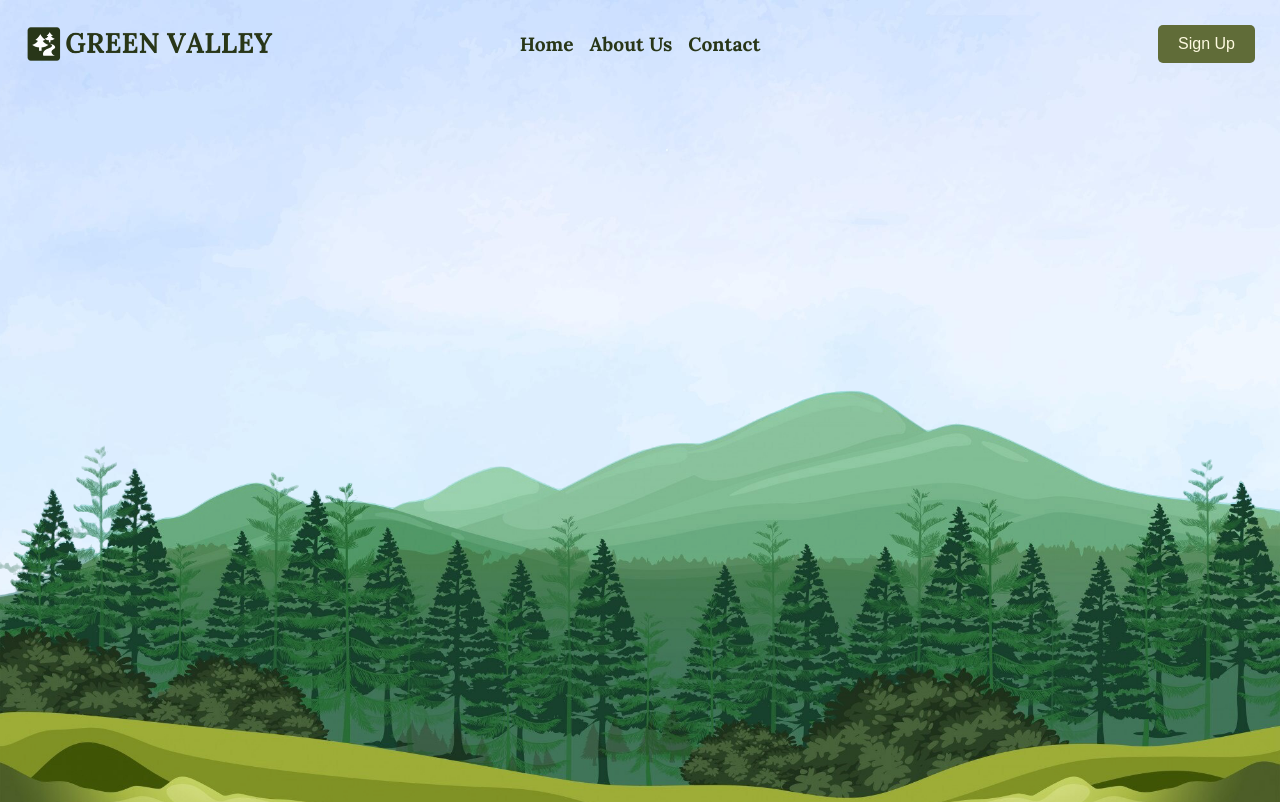
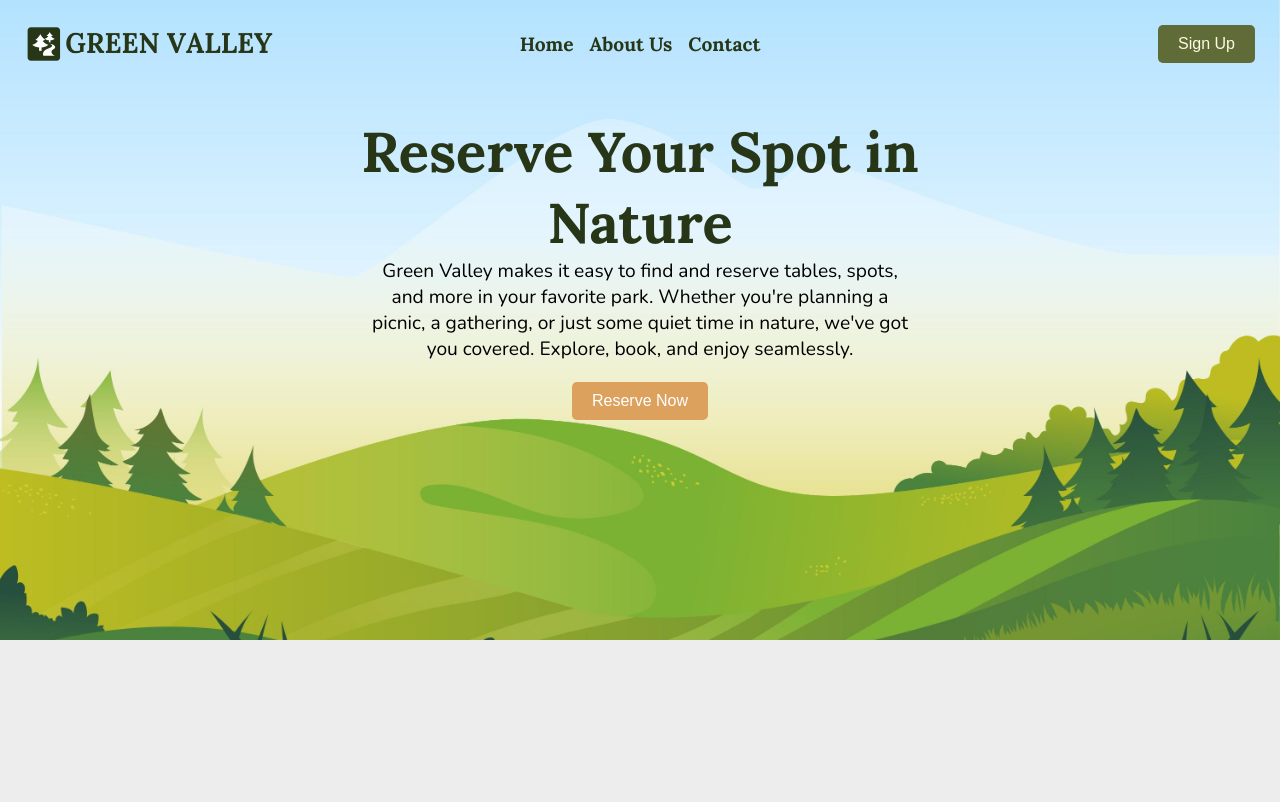
Before and after one commit to MarcosGulhotti/Green-Valley, a Next.js app: page / in a window 1280 px wide. Shown: the top 802 px of the page. Built offline with nearby package versions, Linux system fonts and the light colour scheme.

Commit message:
feat: implement new HomePage component with hero section and update styles

```diff
--- a/src/app/globals.css
+++ b/src/app/globals.css
@@ -2,8 +2,9 @@
   --background: #ffffff;
   --foreground: #171717;
   --color-white: #ffffff;
+  --color-black: #000000;
   --color-olive-green: #606C38;
-  --color-olive-green-light: #B5CC82;
+  --color-olive-green-hover: #3E442B;
   --color-forest-green: #283618;
   --color-soft-beige: #FEFAE0;
   --color-golden-brown: #DDA15E;
@@ -13,8 +14,8 @@
 
 @media (prefers-color-scheme: light) {
   :root {
-    --background: #0a0a0a;
-    --foreground: #ededed;
+    --background: #ededed;
+    --foreground: #0a0a0a;
   }
 }
 
--- /dev/null
+++ b/src/app/home/homePage.css
@@ -0,0 +1,76 @@
+.hero-container {
+    width: 100%;
+    height: 80vh;
+
+    background-image: url("/images/background-image.jpg");
+    background-size: cover;
+    background-position: center;
+    background-repeat: no-repeat;
+
+    display: flex;
+    justify-content: center;
+    align-items: center;
+    text-align: center;
+    padding: 0 20px;
+}
+
+.hero-text {
+    max-width: 85%;
+
+    padding: 20px;
+    border-radius: 10px;
+    color: var(--color-black);
+
+    display: flex;
+    flex-direction: column;
+    justify-content: center;
+    align-items: center;
+}
+
+.hero-text h1 {
+    font-size: 2rem;
+    font-family: var(--font-lora);
+    color: var(--color-forest-green);
+}
+
+.hero-text p {
+    font-size: 1rem;
+    font-family: var(--font-nunito);
+    width: 100%;
+    margin-bottom: 20px;
+}
+
+@media (min-width: 768px) {
+    .hero-text {
+        max-width: 70%;
+    }
+
+    .hero-text h1 {
+        font-size: 2.5rem;
+    }
+
+    .hero-text p {
+        font-size: 1.1rem;
+        width: 95%;
+    }
+}
+
+@media (min-width: 1024px) {
+    .hero-container {
+        height: 80vh;
+        align-items: flex-start;
+    }
+
+    .hero-text {
+        max-width: 50%;
+        margin-top: 12vh;
+    }
+
+    .hero-text h1 {
+        font-size: 3.5rem;
+    }
+
+    .hero-text p {
+        font-size: 1.2rem;
+    }
+}
--- /dev/null
+++ b/src/app/home/page.tsx
@@ -0,0 +1,18 @@
+import { Button } from "@/components/Button/Button";
+import "./homePage.css";
+
+export default function HomePage() {
+    return (
+        <section className="hero-container">
+            <div className="hero-text">
+                <h1>Reserve Your Spot in Nature</h1>
+                <p>
+                    Green Valley makes it easy to find and reserve tables, spots, and more in your favorite park.
+                    Whether you&apos;re planning a picnic, a gathering, or just some quiet time in nature,
+                    we&apos;ve got you covered. Explore, book, and enjoy seamlessly.
+                </p>
+                <Button variant="secondary">Reserve Now</Button>
+            </div>
+        </section>
+    );
+}
--- a/src/app/homePage.css
+++ /dev/null
@@ -1,52 +0,0 @@
-.imageContainer {
-    position: relative;
-    width: 100%;
-    height: 1000px;
-}
-
-.sky {
-    position: absolute;
-    top: 0;
-    left: 0;
-    right: 0;
-    bottom: 0;
-    z-index: 1;
-}
-
-.valley {
-    position: absolute;
-    top: 0;
-    left: 0;
-    right: 0;
-    bottom: 0;
-    z-index: 2;
-}
-
-.hero-text {
-    z-index: 3;
-    position: absolute;
-    top: 50%;
-    left: 50%;
-    transform: translate(-50%, -50%);
-
-    display: flex;
-    flex-direction: column;
-    align-items: center;
-
-    margin-top: 60px;
-}
-
-.hero-text h1 {
-    font-size: 3.5rem;
-    color: var(--color-forest-green);
-    font-family: var(--font-lora);
-    text-align: center;
-}
-
-.hero-text p {
-    font-size: 1.2rem;
-    width: 40vw;
-    color: var(--color-olive-green);
-    font-family: var(--font-nunito);
-    text-align: center;
-}
--- a/src/app/page.tsx
+++ b/src/app/page.tsx
@@ -1,33 +1,11 @@
-import Image from "next/image";
-import './homePage.css';
+import HomePage from "./home/page";
 
-export default function HomePage() {
-    return (
-        <div className="imageContainer">
-            <div>
-                <div className="sky">
-                    <Image
-                        src="/images/sky.jpg"
-                        alt="sky"
-                        layout="fill"
-                        objectFit="cover"
-                    />
-                </div>
-                <div className="valley">
-                    <Image
-                        src="/images/valley.png"
-                        alt="valley"
-                        layout="fill"
-                        objectFit="cover"
-                    />
-                </div>
-                {/* <div className="hero-text">
-                    <h1>Reserve Your Spot in Nature</h1>
-                    <p>
-                        Green Valley makes it easy to find and reserve tables, spots, and more in your favorite park. Whether you&apos;re planning a picnic, a gathering, or just some quiet time in nature, we&apos;ve got you covered. Explore, book, and enjoy seamlessly.
-                    </p>
-                </div> */}
-            </div>
-        </div>
-    );
+/**
+ * The RootPage component serves as the default export for the page module.
+ * It renders the HomePage component.
+ *
+ * @returns {JSX.Element} The HomePage component.
+ */
+export default function RootPage() {
+    return <HomePage />;
 }
--- a/src/components/Button/Button.css
+++ b/src/components/Button/Button.css
@@ -9,7 +9,7 @@
 }
 
 .green-valley-button:hover {
-    background-color: var(--color-olive-green-light);
+    background-color: var(--color-olive-green-hover);
 }
 
 .green-valley-button:disabled {
--- a/src/components/Button/Button.tsx
+++ b/src/components/Button/Button.tsx
@@ -2,7 +2,6 @@ import './Button.css';
 
 type ButtonProps = {
     children: React.ReactNode;
-    onClick: () => void;
     type?: 'button' | 'submit' | 'reset';
     variant?: 'primary' | 'secondary';
     disabled?: boolean;
@@ -14,9 +13,9 @@ type ButtonProps = {
  * @param {ButtonProps} props - The component props.
  * @returns {JSX.Element} The rendered button element.
  */
-export function Button({ children, onClick, type = 'button', disabled = false, variant = 'primary' }: ButtonProps) {
+export function Button({ children, type = 'button', disabled = false, variant = 'primary', ...rest }: ButtonProps) {
     return (
-        <button className={`green-valley-button ${variant}`} onClick={onClick} type={type} disabled={disabled}>
+        <button className={`green-valley-button ${variant}`} type={type} disabled={disabled} {...rest}>
             {children}
         </button>
     );
--- a/src/components/Header/Header.css
+++ b/src/components/Header/Header.css
@@ -67,11 +67,6 @@
     font-size: 1rem;
 }
 
-.header-button:hover {
-    background-color: var(--color-soft-beige);
-    color: var(--color-olive-green);
-}
-
 /* Mobile styles */
 @media (max-width: 768px) {
     .nav-container {
--- a/src/components/Header/Header.tsx
+++ b/src/components/Header/Header.tsx
@@ -63,7 +63,7 @@ export function Header() {
         </ul>
 
         <div className='button-container'>
-          <Button className="header-button" onClick={() => null}>Sign Up</Button>
+          <Button onClick={() => null}>Sign Up</Button>
         </div>
       </nav>
     </header>
```
Also changed, not shown: public/images/background-image.jpg (added).
